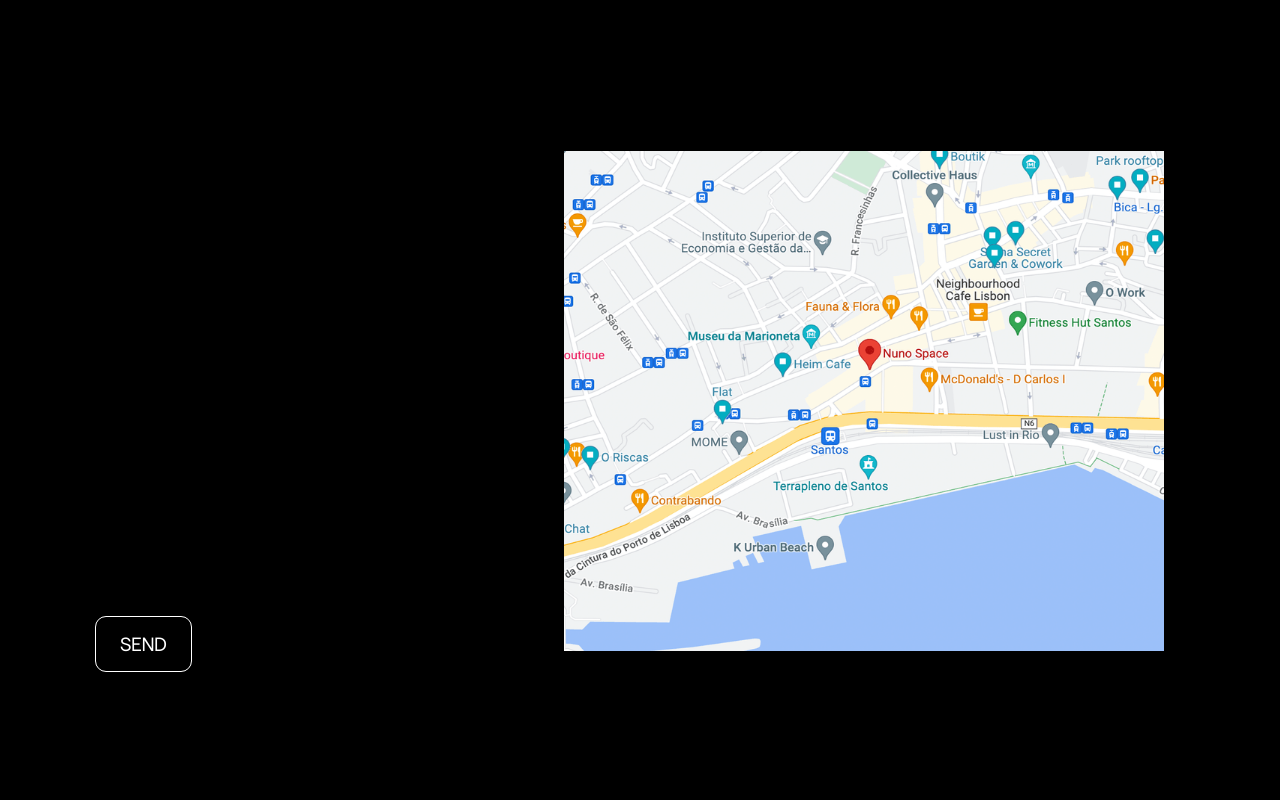
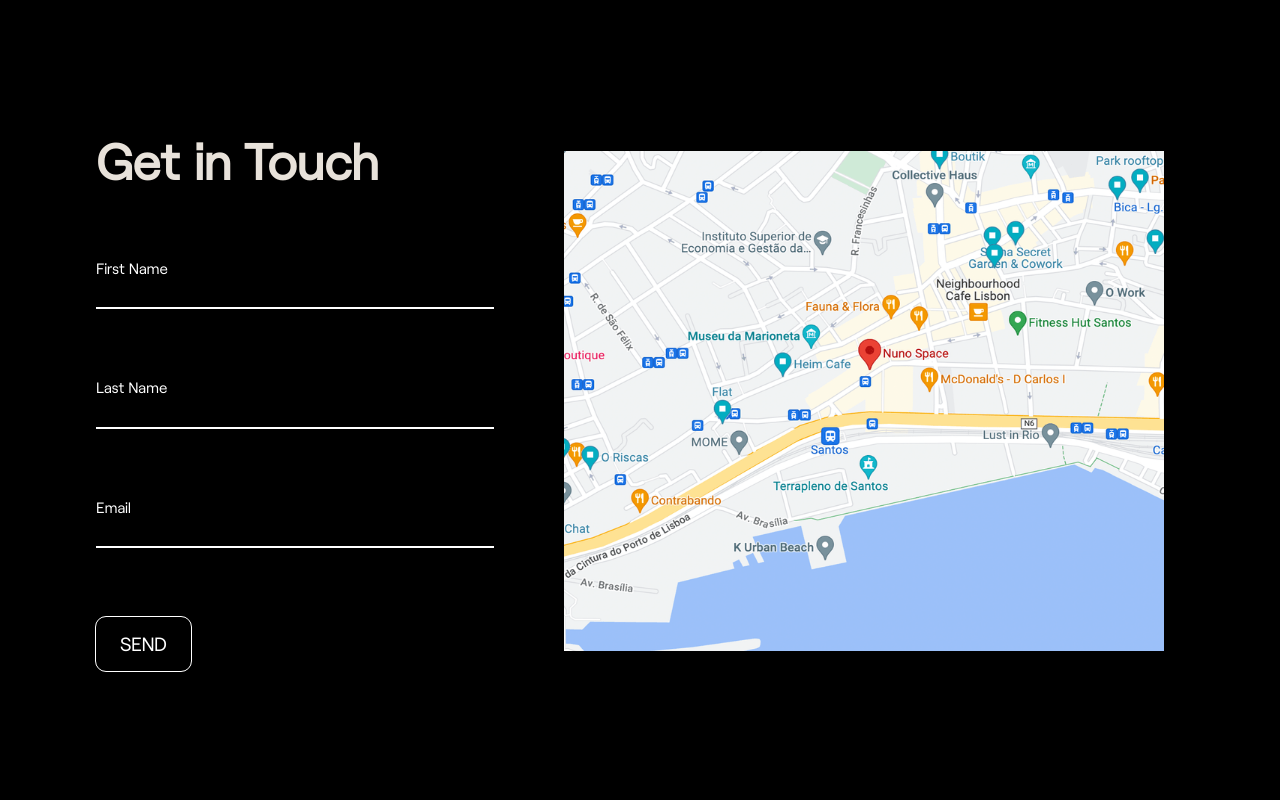
Before and after one commit to AMC-website/Frontend, a Next.js app: page / in a window 1280 px wide. Shown: the part 7480-8280 px from the top of the page. Built offline with nearby package versions, Linux system fonts and the light colour scheme.

Commit message:
changed textfield color to white

```diff
--- a/src/components/Contact/ContactForm.tsx
+++ b/src/components/Contact/ContactForm.tsx
@@ -1,16 +1,18 @@
 import * as React from "react";
+import { white } from "@mui/material/colors";
 import Box from "@mui/material/Box";
 import TextField from "@mui/material/TextField";
 import Typography from "@mui/material/Typography";
 import { Button, useMediaQuery } from "@mui/material";
 import Image from "next/image";
 import { h4_, h5, h6 } from "@/constants";
+import { color } from "@/constants";
 
 interface ContactFormProps {
     color: string;
 }
 
-export default function ContactForm({ color }: ContactFormProps) {
+export default function ContactForm() {
     const breakPoint = useMediaQuery("(min-width:600px)");
     const inputs = ["First Name", "Last Name", "Email"];
     return (
@@ -43,9 +45,6 @@
                         fontSize: "1.2rem",
                         padding: "10px 24px",
                     },
-                    "& .MuiInputBase-input::placeholder": {
-                        color: "white",
-                    },
                     "& .MuiInputLabel-root": { fontSize: "20px" },
                     fontSize: "large",
                 }}
@@ -63,41 +62,15 @@
                 {inputs.map((input) => (
                     <div>
                         <TextField
+                            focused
                             sx={{
                                 minWidth: "100%",
-                                color: color,
-                                outlineColor: color,
-                                "& .MuiInputBase-input": { color: "white" },
-                                "& .MuiInputBase-input::placeholder": {
-                                    color: "white",
-                                },
                                 borderColor: color,
                             }}
                             id="outlined-error"
-                            color="error"
+                            color="neutral"
                             label={input}
                             variant="standard"
-                            InputLabelProps={{
-                                sx: {
-                                    color: color,
-                                },
-                            }}
-                            InputProps={{
-                                sx: {
-                                    color: color,
-                                },
-                            }}
-                            inputProps={{
-                                sx: {
-                                    "&:focus-within fieldset, &:focus-visible fieldset": {
-                                        border: "4px solid red!important",
-                                    },
-                                    "&:hover fieldset": {
-                                        border: "2px solid blue!important",
-                                        borderRadius: 0,
-                                    },
-                                },
-                            }}
                         />
                     </div>
                 ))}
```
Also changed, not shown: src/pages/index.tsx (+29 -29 lines).
